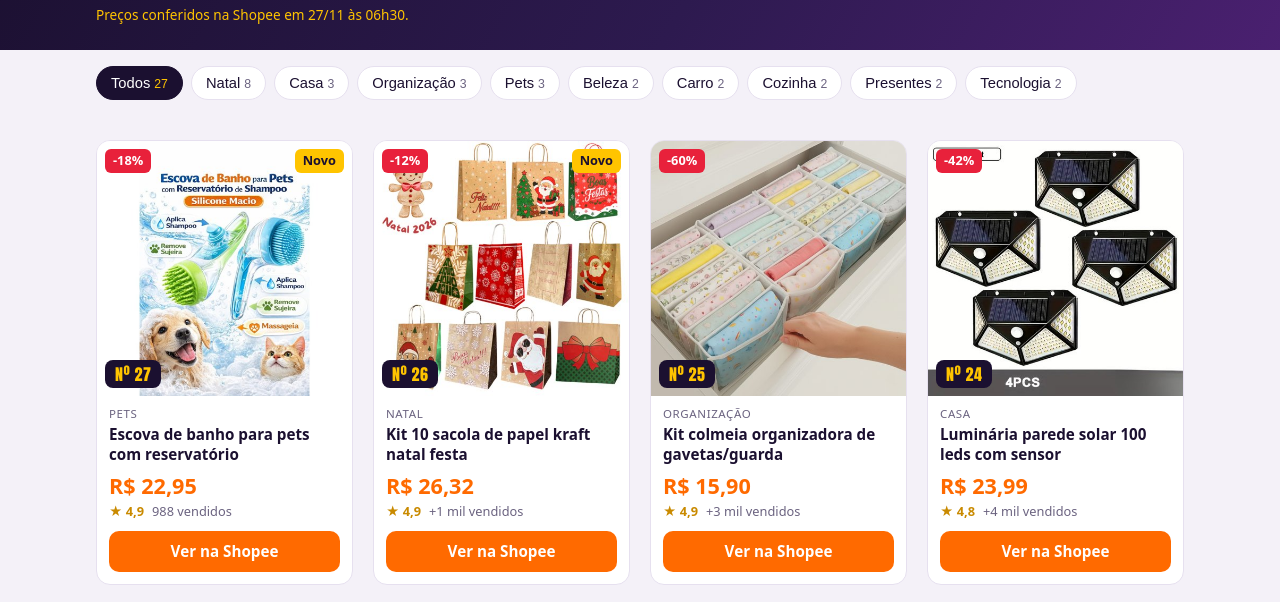
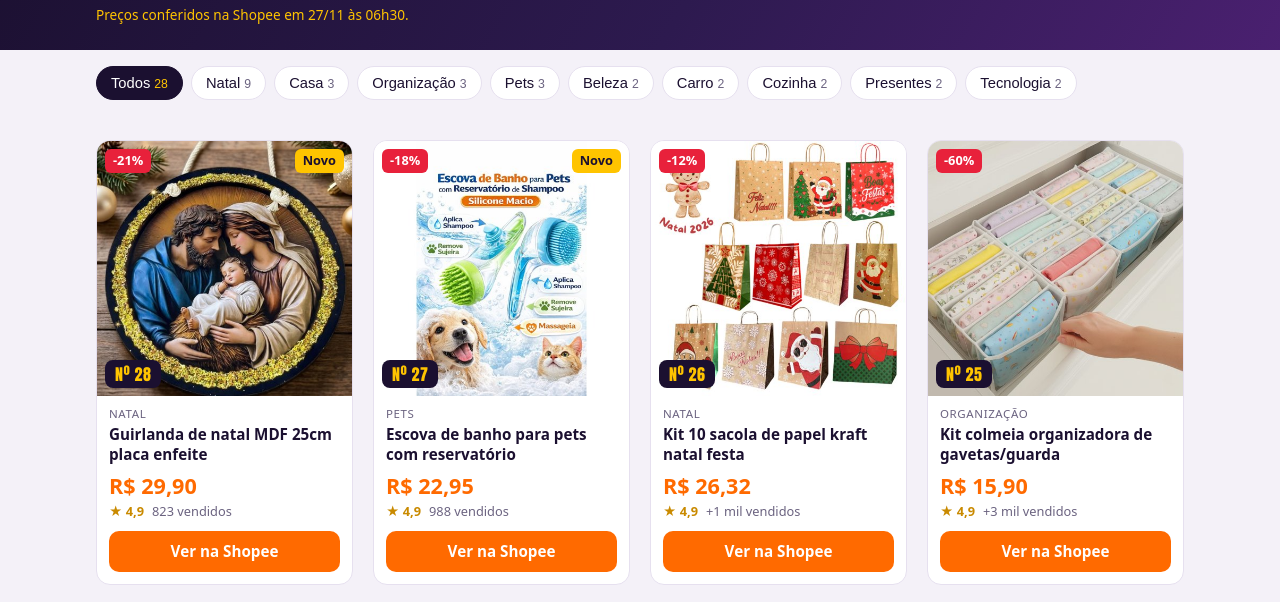
Before and after one commit to fjackvil/achadoflash-site, a plain HTML site: page index.html in a window 1280 px wide. Shown: the part 184-786 px from the top of the page. Drawn offline with Linux system fonts and the light colour scheme.

Commit message:
Página de links: 27/11 14:55

```diff
--- a/index.html
+++ b/index.html
@@ -17,9 +17,20 @@
 <p class="conferido">Preços conferidos na Shopee em 27/11 às 06h30.</p>
 </div></section>
 <main>
-<nav class="categorias" aria-label="Categorias"><button class="chip ativo" data-cat="todos">Todos<small>27</small></button><button class="chip" data-cat="natal">Natal<small>8</small></button><button class="chip" data-cat="casa">Casa<small>3</small></button><button class="chip" data-cat="organização">Organização<small>3</small></button><button class="chip" data-cat="pets">Pets<small>3</small></button><button class="chip" data-cat="beleza">Beleza<small>2</small></button><button class="chip" data-cat="carro">Carro<small>2</small></button><button class="chip" data-cat="cozinha">Cozinha<small>2</small></button><button class="chip" data-cat="presentes">Presentes<small>2</small></button><button class="chip" data-cat="tecnologia">Tecnologia<small>2</small></button></nav>
+<nav class="categorias" aria-label="Categorias"><button class="chip ativo" data-cat="todos">Todos<small>28</small></button><button class="chip" data-cat="natal">Natal<small>9</small></button><button class="chip" data-cat="casa">Casa<small>3</small></button><button class="chip" data-cat="organização">Organização<small>3</small></button><button class="chip" data-cat="pets">Pets<small>3</small></button><button class="chip" data-cat="beleza">Beleza<small>2</small></button><button class="chip" data-cat="carro">Carro<small>2</small></button><button class="chip" data-cat="cozinha">Cozinha<small>2</small></button><button class="chip" data-cat="presentes">Presentes<small>2</small></button><button class="chip" data-cat="tecnologia">Tecnologia<small>2</small></button></nav>
 <p id="aviso" role="status"></p>
 <section class="grade">
+<article class="item" id="n28" data-cat="natal">
+<a class="foto" href="https://s.shopee.com.br/30pszzWSQK" target="_blank" rel="sponsored noopener" aria-label="Guirlanda de natal MDF 25cm placa enfeite na Shopee">
+<img src="img/n028.jpg" alt="Guirlanda de natal MDF 25cm placa enfeite" loading="lazy" width="480" height="480"><span class="num">Nº 28</span><span class="selos"><span class="selo off">-21%</span><span class="selo novo">Novo</span></span></a>
+<div class="info">
+<p class="cat">Natal</p>
+<h2>Guirlanda de natal MDF 25cm placa enfeite</h2>
+<p class="preco">R$ 29,90</p>
+<p class="dados"><span class="nota">★ 4,9</span><span>823 vendidos</span></p>
+<a class="botao" href="https://s.shopee.com.br/30pszzWSQK" target="_blank" rel="sponsored noopener">Ver na Shopee</a>
+</div>
+</article>
 <article class="item" id="n27" data-cat="pets">
 <a class="foto" href="https://s.shopee.com.br/AUvszc8lrD" target="_blank" rel="sponsored noopener" aria-label="Escova de banho para pets com reservatório na Shopee">
 <img src="img/n027.jpg" alt="Escova de banho para pets com reservatório" loading="lazy" width="480" height="480"><span class="num">Nº 27</span><span class="selos"><span class="selo off">-18%</span><span class="selo novo">Novo</span></span></a>
@@ -33,7 +44,7 @@
 </article>
 <article class="item" id="n26" data-cat="natal">
 <a class="foto" href="https://s.shopee.com.br/8pnf0XoEha" target="_blank" rel="sponsored noopener" aria-label="Kit 10 sacola de papel kraft natal festa na Shopee">
-<img src="img/n026.jpg" alt="Kit 10 sacola de papel kraft natal festa" loading="lazy" width="480" height="480"><span class="num">Nº 26</span><span class="selos"><span class="selo off">-12%</span><span class="selo novo">Novo</span></span></a>
+<img src="img/n026.jpg" alt="Kit 10 sacola de papel kraft natal festa" loading="lazy" width="480" height="480"><span class="num">Nº 26</span><span class="selos"><span class="selo off">-12%</span></span></a>
 <div class="info">
 <p class="cat">Natal</p>
 <h2>Kit 10 sacola de papel kraft natal festa</h2>
@@ -325,7 +336,7 @@ para você. Preço e estoque podem mudar; confira na Shopee antes de comprar. Os
 voz gerada por IA.</p>
 <div class="redes"><a href="https://www.instagram.com/achadoflashbrasil/" target="_blank" rel="noopener">Instagram</a><a href="https://www.tiktok.com/@achadoflashbrasil" target="_blank" rel="noopener">TikTok</a><a href="https://www.youtube.com/@AchadoFlashBrasil" target="_blank" rel="noopener">YouTube</a></div>
 <p><a href="privacidade.html">Privacidade</a> · <a href="termos.html">Termos de uso</a> ·
-Atualizado em 27/11/2026 às 06:30</p>
+Atualizado em 27/11/2026 às 14:55</p>
 </div></footer>
 <script>const busca=document.getElementById('busca'),aviso=document.getElementById('aviso'),
 chips=[...document.querySelectorAll('.chip')],itens=[...document.querySelectorAll('.item')];
```
Also changed, not shown: 28/index.html (added, +6 -0 lines), privacidade.html (+1 -1 lines), termos.html (+1 -1 lines), img/n028.jpg (added).
